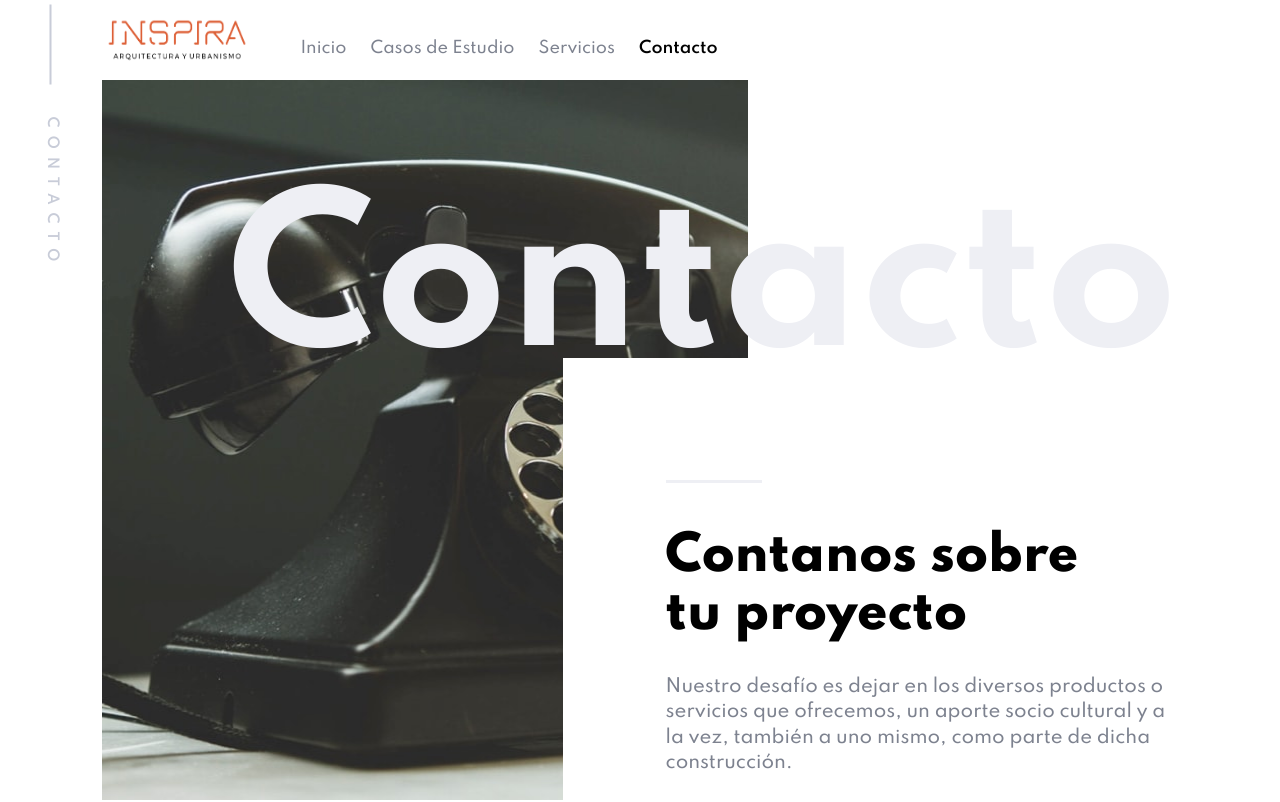
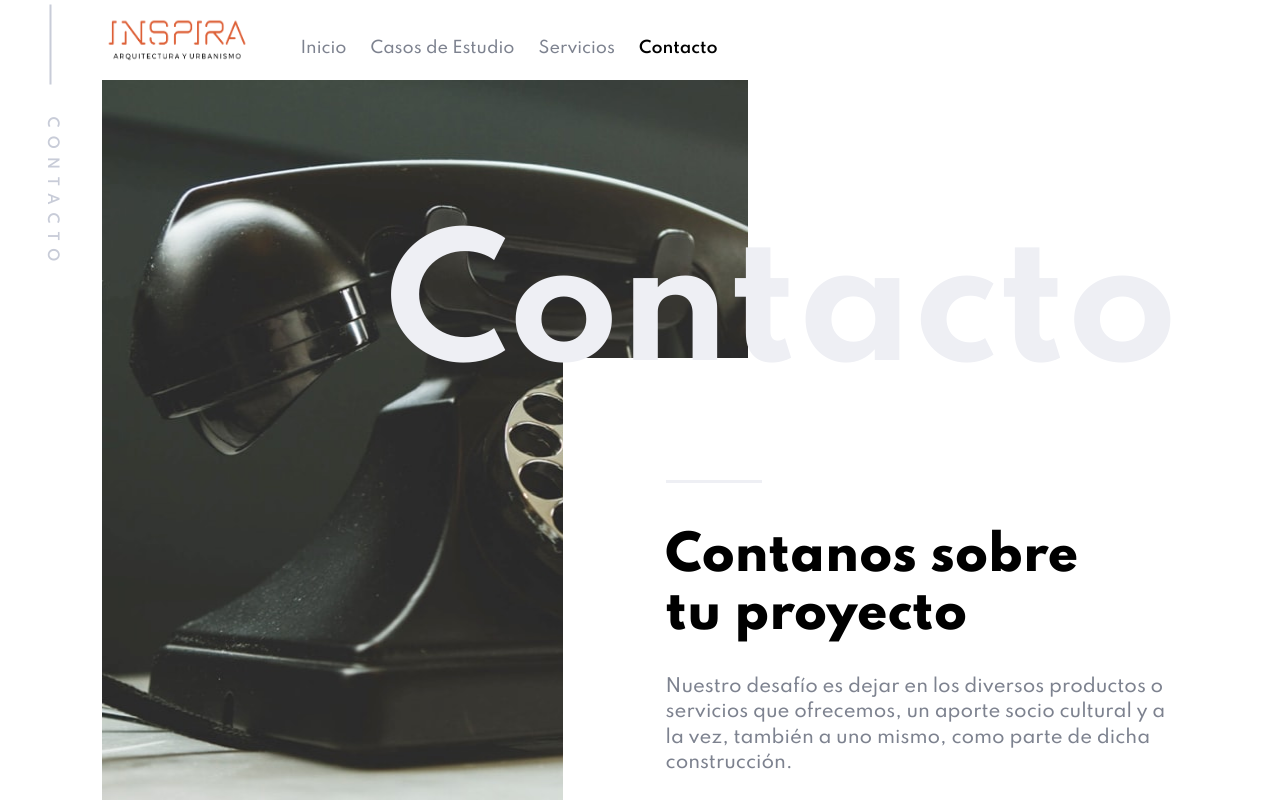
Before and after one commit to maruxan/inspira-next-wp, a Next.js app: page /contacto in a window 1280 px wide. Shown: the top 802 px of the page. Built offline with nearby package versions, Linux system fonts and the light colour scheme.

Commit message:
(fix) hero page title size

```diff
--- a/components/Hero/Hero.module.css
+++ b/components/Hero/Hero.module.css
@@ -24,7 +24,7 @@
   }
 
   .pageName {
-    font-size: var(--text-7xl);
+    font-size: var(--text-6xl);
     padding: 2rem 0;
   }
 }
@@ -37,7 +37,7 @@
   }
 
   .pageName {
-    font-size: 9rem;
+    font-size: var(--text-8xl);
   }
 
   .heroImg {
@@ -85,7 +85,7 @@
 /* DESKTOP */
 @media screen and (min-width: 1024px) {
   .pageName {
-    font-size: 12rem;
+    font-size: 10rem;
   }
 
   .body::before {
```
